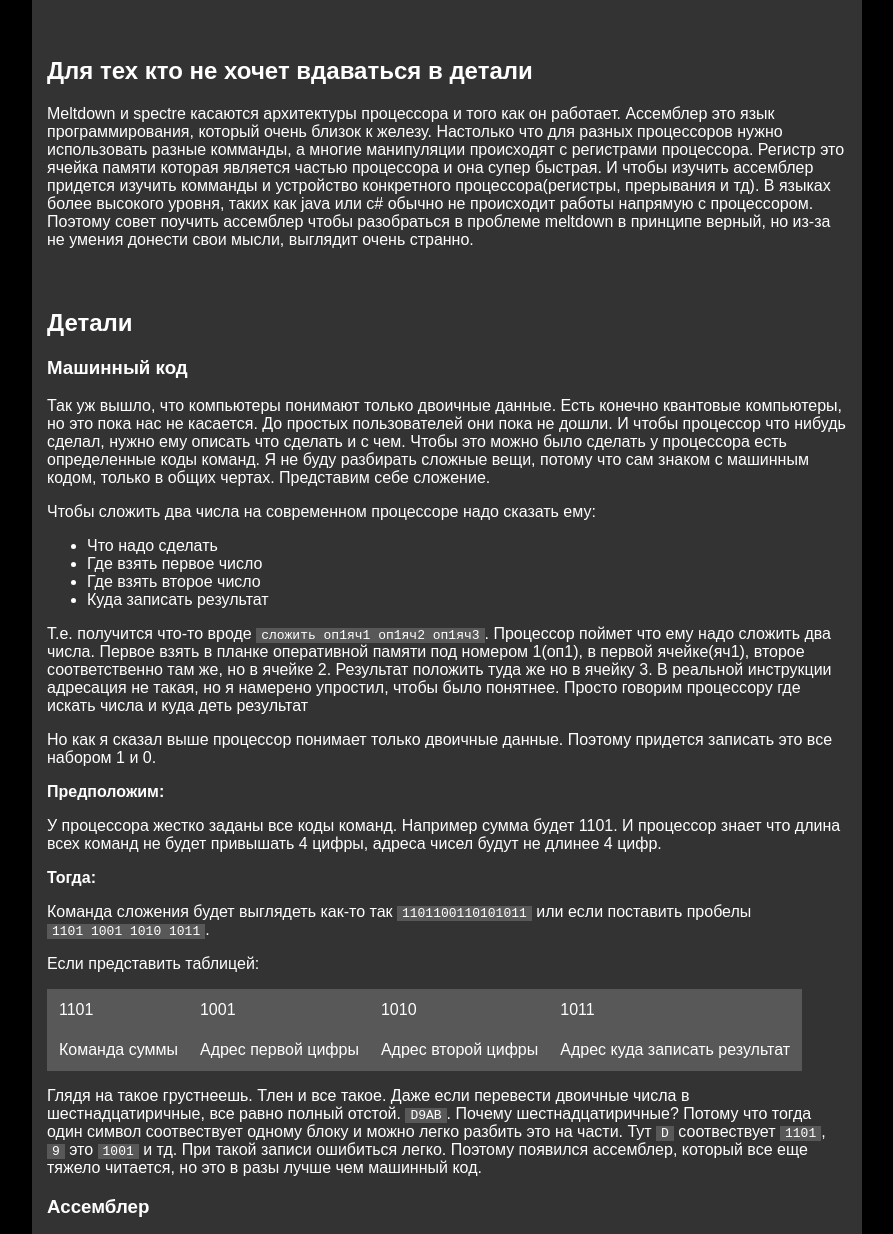
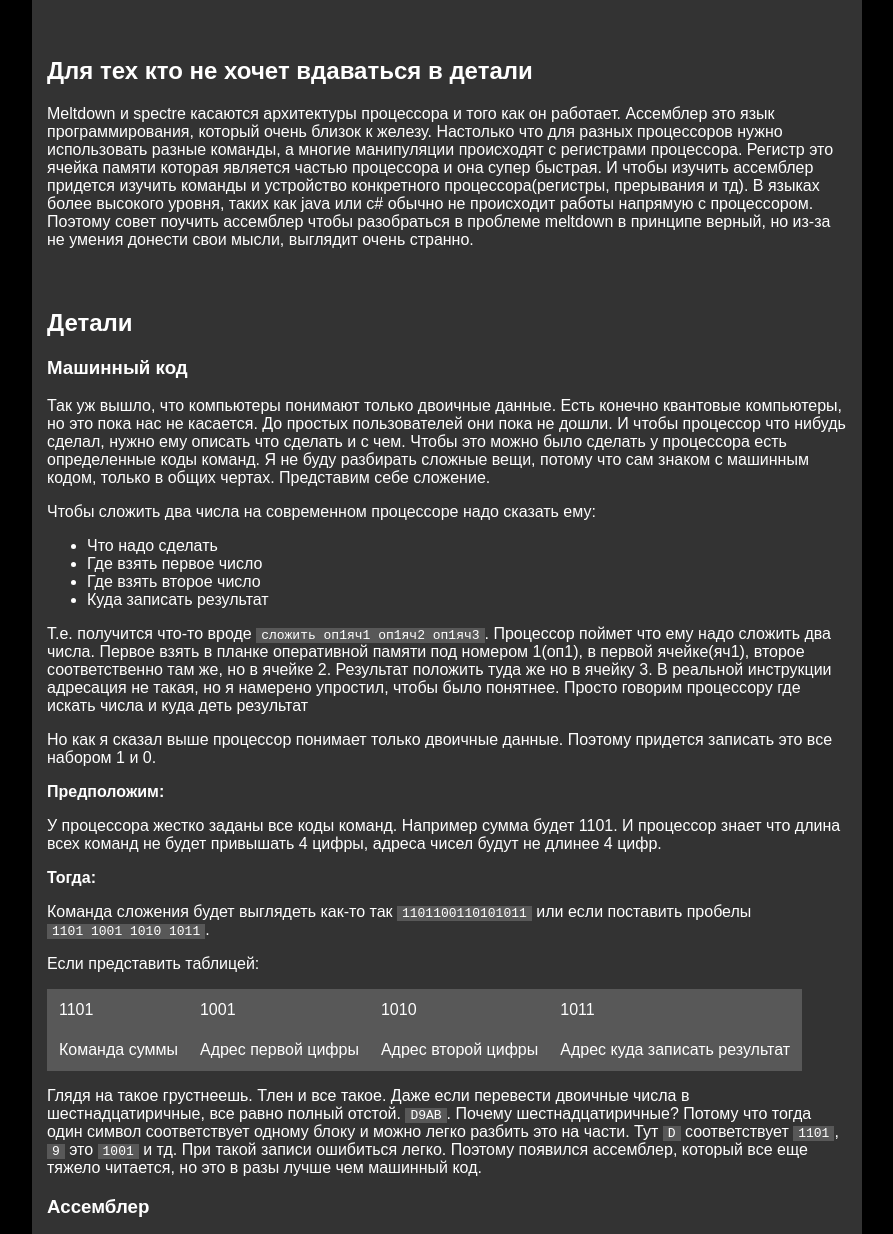
Before and after one commit to speker2010/blog, a plain HTML site: page just-learn-asm.html in a window 1280 px wide. Shown: the part 219-1453 px from the top of the page, without its empty margins (193-1086 px from the left). Drawn offline with Linux system fonts and the light colour scheme.

Commit message:
Fix orph bugs in just-learn-asm

```diff
--- a/just-learn-asm.html
+++ b/just-learn-asm.html
@@ -31,8 +31,8 @@
         <h2>Для тех кто не хочет вдаваться в детали</h2>
         <p>
             Meltdown и spectre касаются архитектуры процессора и того как он работает. Ассемблер это язык программирования, который очень близок к железу.
-            Настолько что для разных процессоров нужно использовать разные комманды, а многие манипуляции происходят с регистрами процессора. Регистр это ячейка памяти которая является частью процессора и она супер быстрая.
-            И чтобы изучить ассемблер придется изучить комманды и устройство конкретного процессора(регистры, прерывания и тд).
+            Настолько что для разных процессоров нужно использовать разные команды, а многие манипуляции происходят с регистрами процессора. Регистр это ячейка памяти которая является частью процессора и она супер быстрая.
+            И чтобы изучить ассемблер придется изучить команды и устройство конкретного процессора(регистры, прерывания и тд).
             В языках более высокого уровня, таких как java или c# обычно не происходит работы напрямую с процессором.
             Поэтому совет поучить ассемблер чтобы разобраться в проблеме meltdown в принципе верный, но из-за не умения донести свои мысли, выглядит очень странно.
         </p>
@@ -87,7 +87,7 @@
         </table>
         <p>
             Глядя на такое грустнеешь. Тлен и все такое. Даже если перевести двоичные числа в шестнадцатиричные, все равно полный отстой. <code>D9AB</code>. Почему шестнадцатиричные?
-            Потому что тогда один символ соотвествует одному блоку и можно легко разбить это на части. Тут <code>D</code> соотвествует <code>1101</code>, <code>9</code> это <code>1001</code> и тд.
+            Потому что тогда один символ соответствует одному блоку и можно легко разбить это на части. Тут <code>D</code> соответствует <code>1101</code>, <code>9</code> это <code>1001</code> и тд.
             При такой записи ошибиться легко. Поэтому появился ассемблер, который все еще тяжело читается, но это в разы лучше чем машинный код.
         </p>
         <h3>Ассемблер</h3>
```
